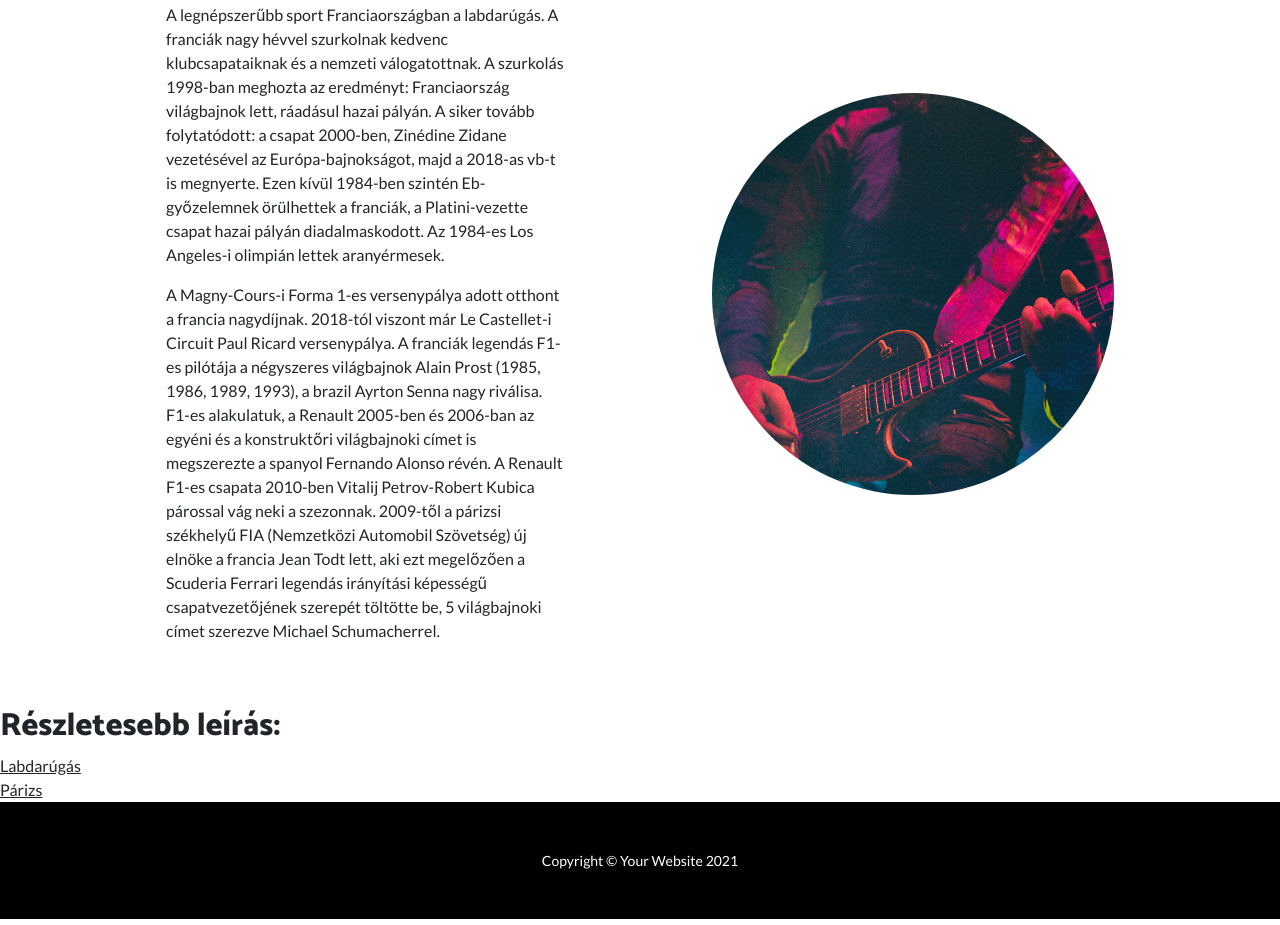
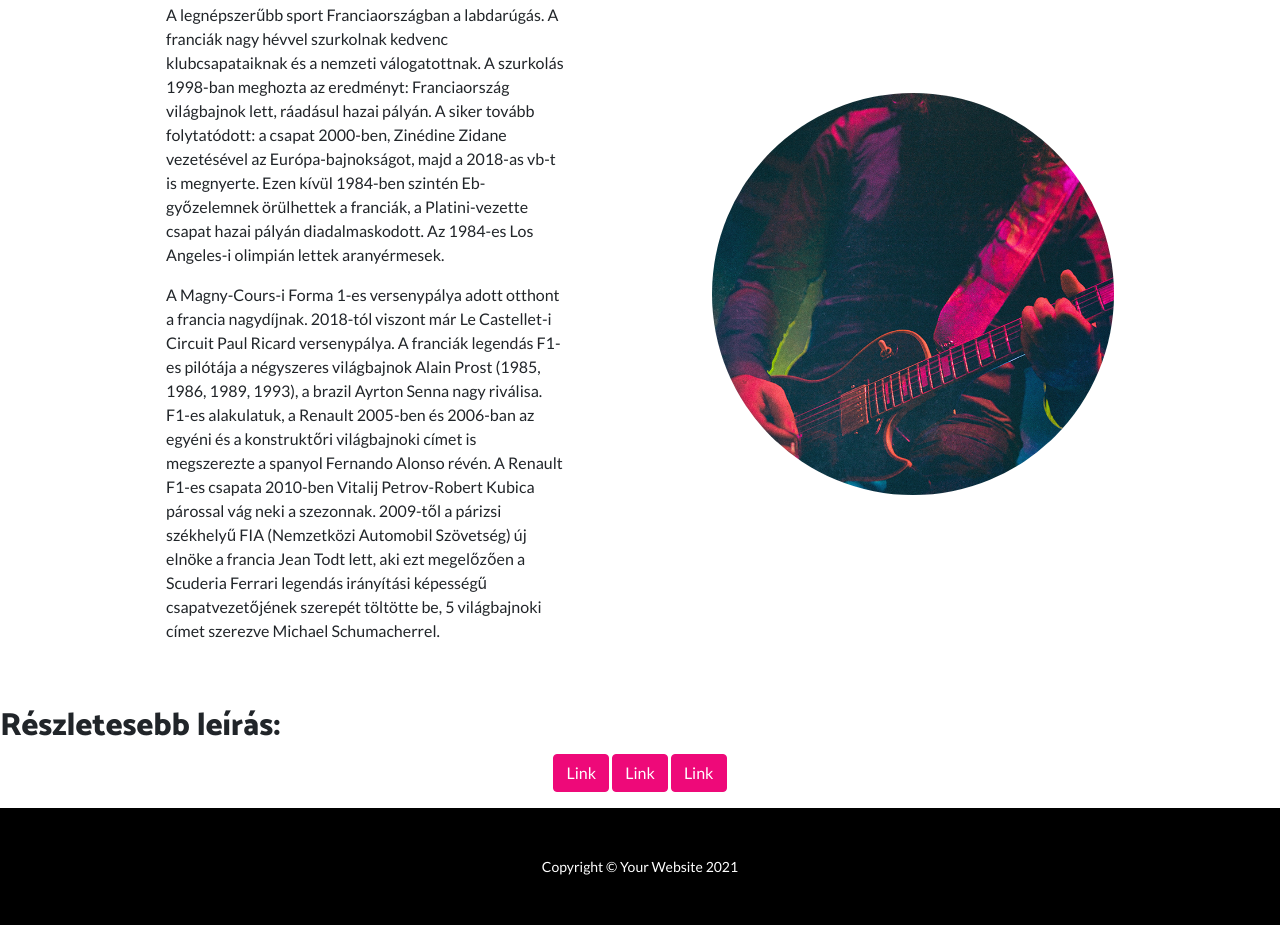
Before and after one commit to Patanyifha11/patanyifha11.github.io, a plain HTML site: page index.html in a window 1280 px wide. Shown: the part 1845-2770 px from the top of the page. Drawn offline with nearby package versions, Linux system fonts and the light colour scheme.

Commit message:
modified gomb

```diff
--- a/index.html
+++ b/index.html
@@ -33,6 +33,7 @@
                     <a class="btn btn-primary btn-xl rounded-pill mt-5" href="#scroll">Tovább</a>
                 </div>
             </div>
+
             <div class="bg-circle-1 bg-circle"></div>
             <div class="bg-circle-2 bg-circle"></div>
 
@@ -90,10 +91,15 @@
         </section>
         <div>
             <h2>Részletesebb leírás:</h2>
-                <ul class="navbar-nav ms-auto">
-                    <li class="nav-item"><a class="bg-white text-dark" href="#!">Labdarúgás</a></li>
-                    <li class="nav-item"><a class="bg-white text-dark" href="#!">Párizs</a></li>
-                </ul>
+
+                 <div class="d-grid gap-5 d-md-block">
+                        <p style="text-align: center;">
+                        <a class="btn btn-primary" href="gomb.html" role="button">Link</a>
+                        <a class="btn btn-primary" href="gomb2.html" role="button">Link</a>
+                        <a class="btn btn-primary" href="gomb3.html " role="button">Link</a>
+                    </p>
+                    </div>
+
             </div>
 
         <!-- Footer-->
```
Also changed, not shown: gomb.html (added, +12 -0 lines), gomb2.html (added), gomb3.html (added).
